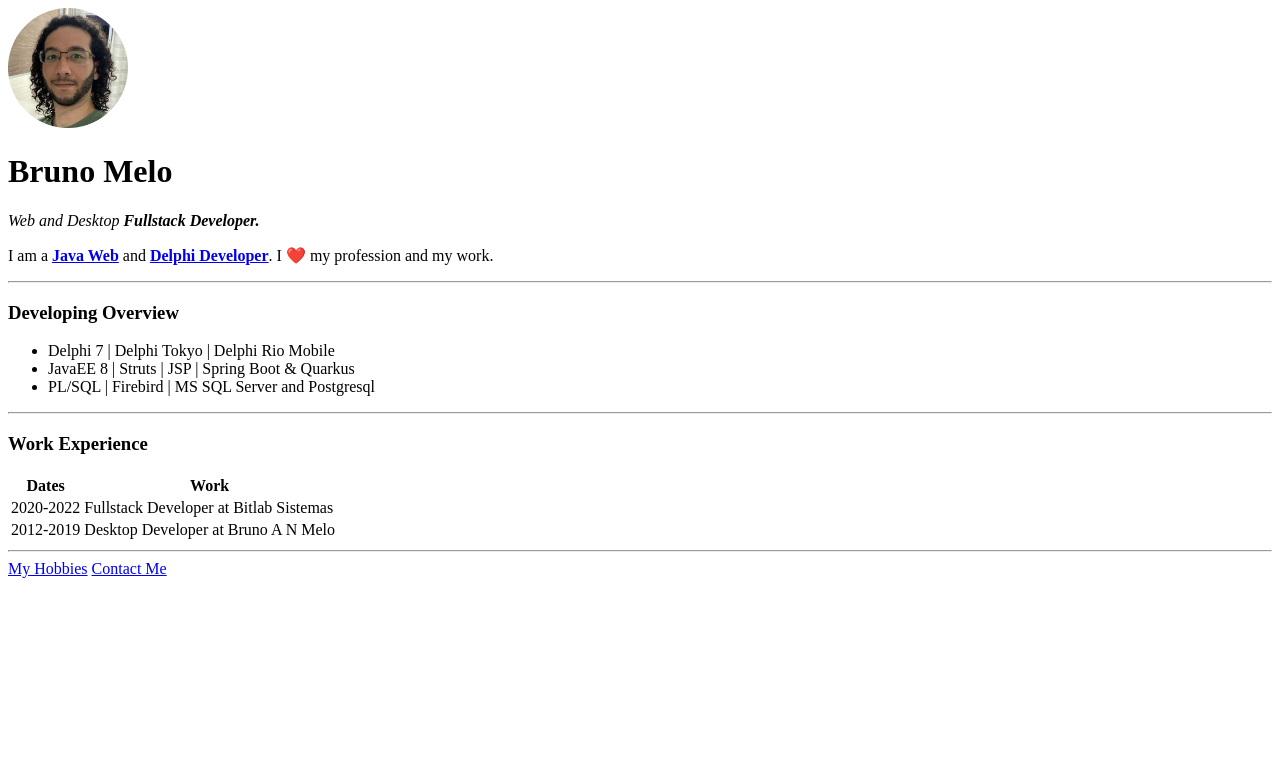
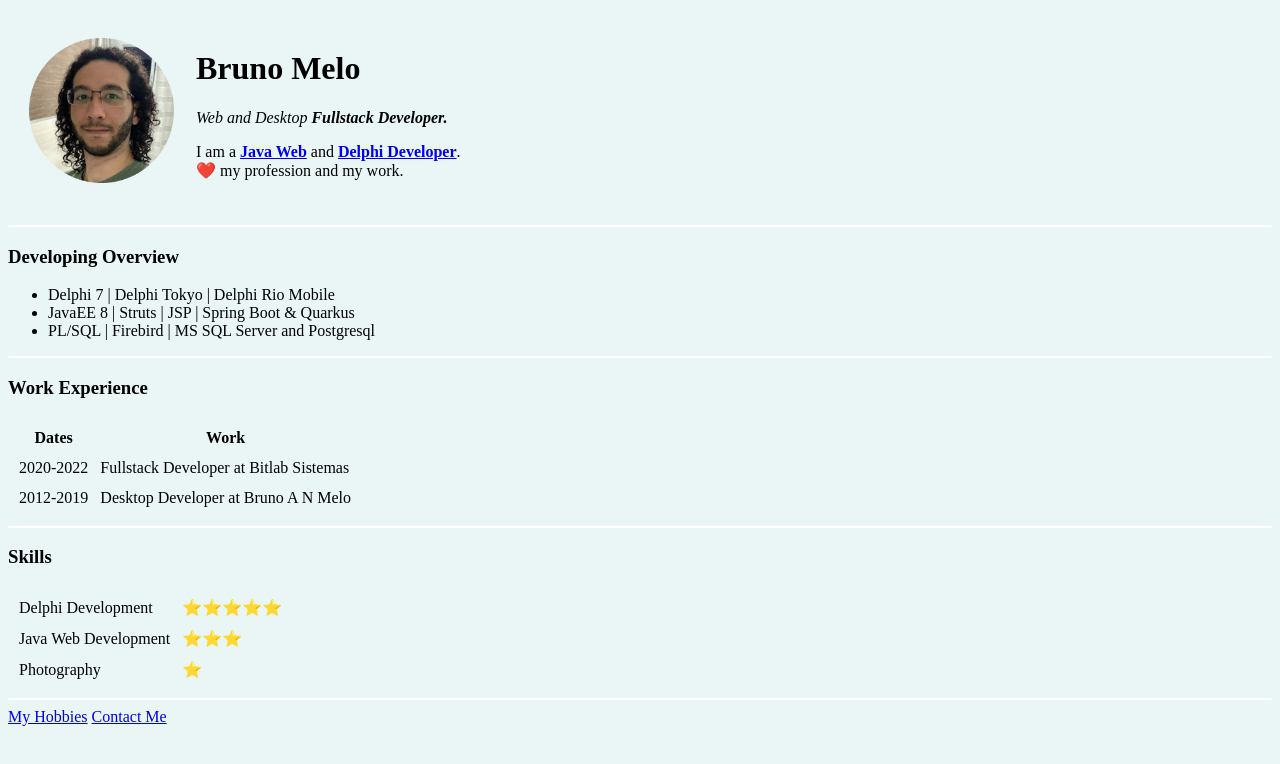
Before and after one commit to brunoxalexandre/website, a plain HTML site: page index.html in a window 1280 px wide. Drawn offline with Linux system fonts and the light colour scheme.

Commit message:
Introducing CSS

```diff
--- a/index.html
+++ b/index.html
@@ -4,31 +4,59 @@
     <meta charset="UTF-8">
     <meta name="viewport" content="width=device-width, initial-scale=1.0">
     <title>🖥️ Bruno Melo</title>
+    <style>
+
+        body {
+            background-color: #EAF6F6;
+        }
+
+        hr {
+            background-color: white;
+            border-style: none;
+            height: 2px;
+        }
+
+        img {
+            height: 145px;
+        }
+    </style>
 </head>
 <body>
-    <img src="img/bruno_melo-modified.png" alt="bruno profile picture" height="120">
+    <table cellspacing="20"> <!-- Cellspacing needs to be inside of CSS -->
+        <tr>
+            <td>
+                <img src="img/bruno_melo-modified.png" alt="bruno profile picture">
+            </td>
+            <td>
                 <h1>Bruno Melo</h1>
                 <p> <!-- Newtext  paragraph -->
                     <em>Web and Desktop <strong>Fullstack Developer.</strong></em>
                 </p>
                 <p>
-        I am a <a href="https://www.oracle.com/java/technologies/java-ee-glance.html"><strong>Java Web</a></strong> and
-        <a href="https://www.embarcadero.com/products/delphi/starter"><strong>Delphi Developer</a></strong>.
-        I ❤️ my profession and my work.
+                    I am a <a href="https://www.oracle.com/java/technologies/java-ee-glance.html">
+                    <strong>Java Web</a></strong> and
+                    <a href="https://www.embarcadero.com/products/delphi/starter">
+                    <strong>Delphi Developer</a></strong>.
+                    <br>
+                    ❤️ my profession and my work.
                 </p>
+            </td>
+        </tr>
+    </table>
+
     <hr>
 
     <h3>Developing Overview</h3>
     <ul> <!-- Un-ordered list -->
         <li>Delphi 7 | Delphi Tokyo | Delphi Rio Mobile</li>
-        <li>JavaEE 8 | Struts | JSP | Spring Boot & Quarkus</li>
-        <li>PL/SQL | Firebird | MS SQL Server and Postgresql</li>
+        <li>JavaEE 8 | Struts       | JSP | Spring Boot & Quarkus</li>
+        <li>PL/SQL   | Firebird     | MS SQL Server and Postgresql</li>
     </ul>
 
     <hr>
 
     <h3>Work Experience</h3>
-    <table>
+    <table cellspacing="10">
         <thead>
             <tr>
                 <th>Dates</th>
@@ -47,6 +75,24 @@
         </tbody>
     </table>
     <hr>
+
+    <h3>Skills</h3>
+    <table cellspacing="10">
+        <tr>
+            <td>Delphi Development</td>
+            <td>⭐⭐⭐⭐⭐</td>
+        </tr>
+        <tr>
+            <td>Java Web Development</td>
+            <td>⭐⭐⭐</td>
+        </tr>
+        <tr>
+            <td>Photography</td>
+            <td>⭐</td>
+        </tr>
+    </table>
+
+    <hr>
     <a href="hobbies.html">My Hobbies</a></tr>
     <a href="contact-me.html">Contact Me</a>
 </body>
```
Also changed, not shown: contact-me.html (+13 -3 lines). Lines whose indentation alone changed are shown as unchanged.
